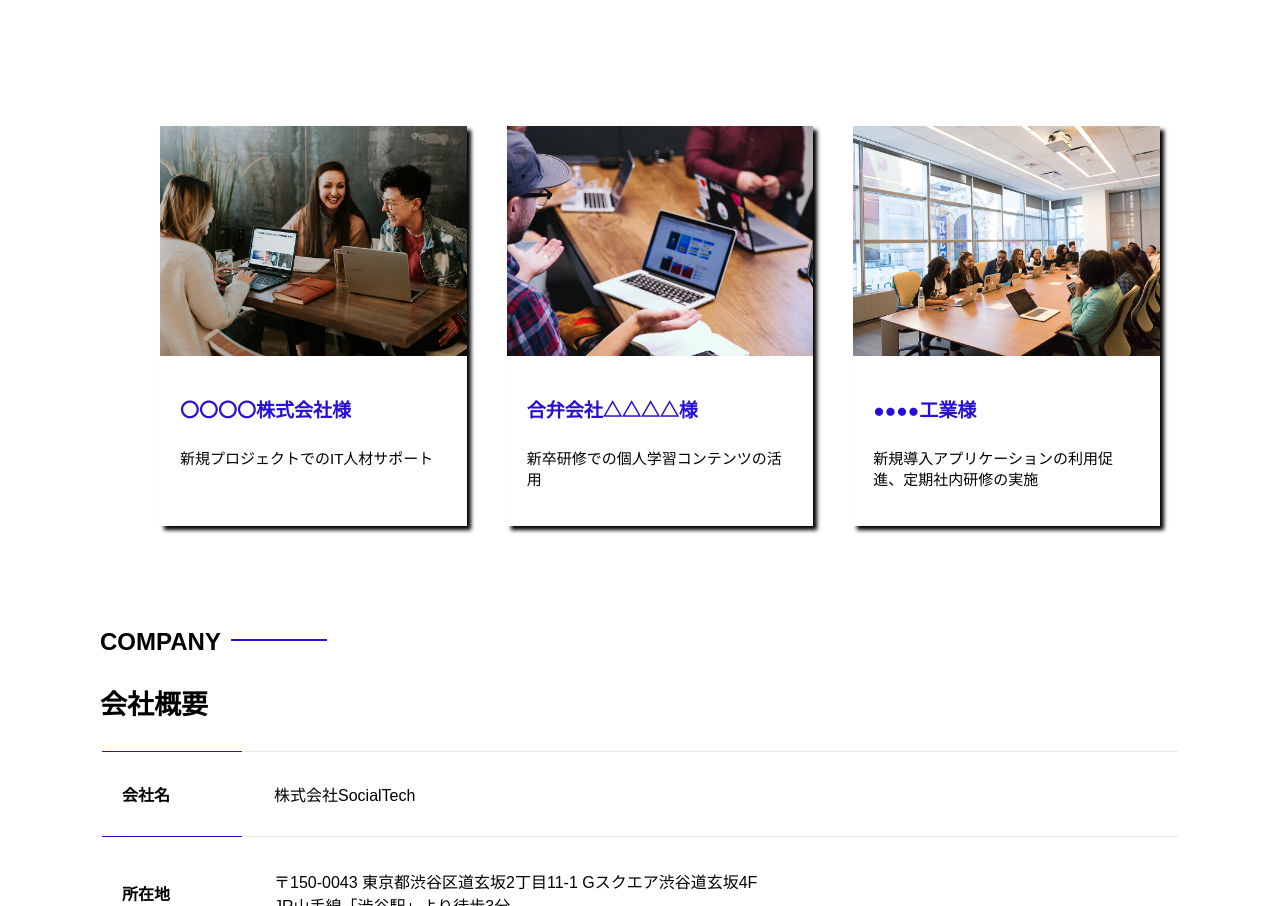
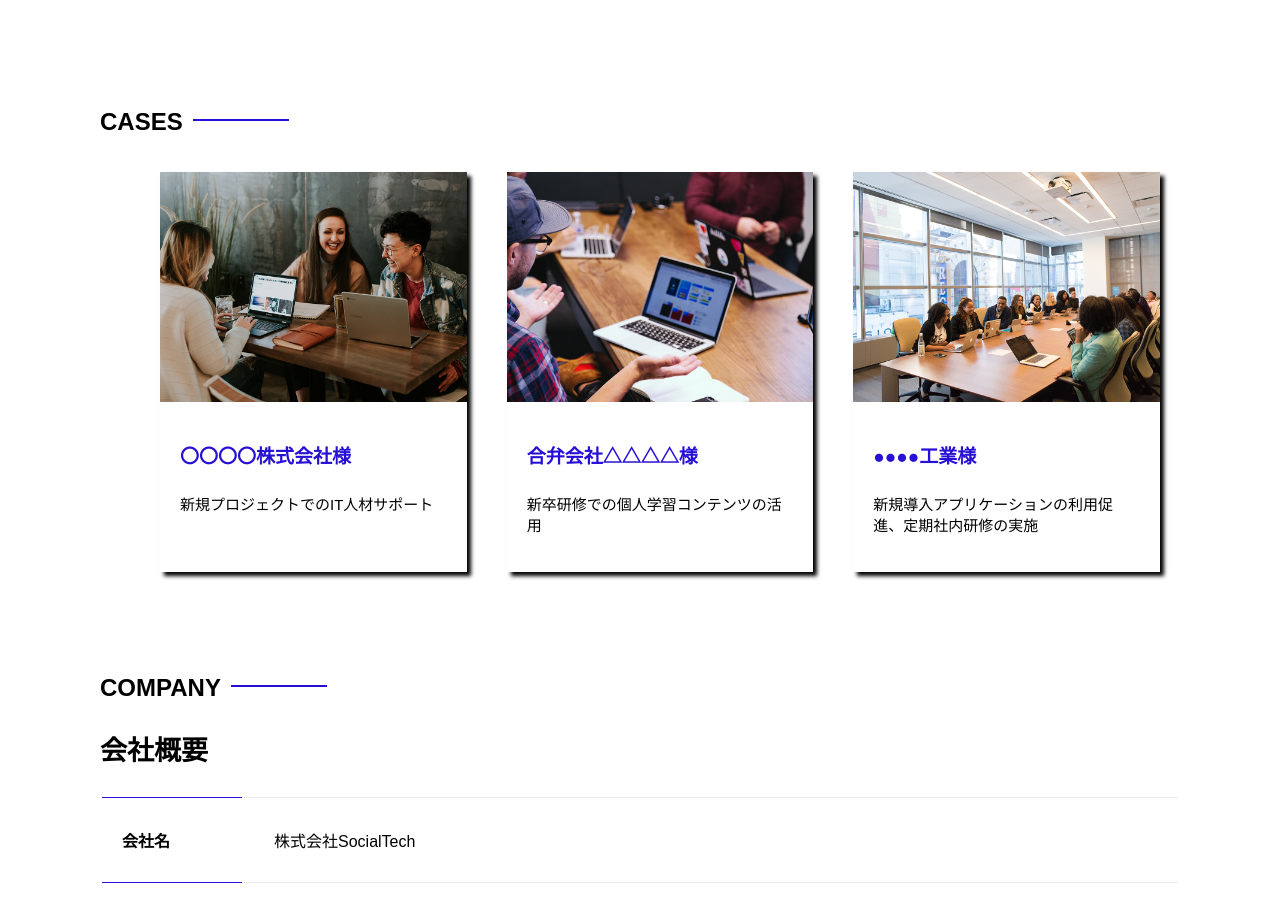
Before and after one commit to myuser3/socialtech-kadai_012, a plain HTML site: page index.html in a window 1280 px wide. Shown: the part 5019-5925 px from the top of the page. Drawn offline with Linux system fonts and the light colour scheme.

Commit message:
Update index.html

```diff
--- a/index.html
+++ b/index.html
@@ -300,7 +300,7 @@
 
 <!-- STEP3始まり -->
           <section id="cases">
-            <div class="index-h2">
+            <h2 class="index-h2">CASES</h2>
               <ul>
                 <li class="case-card">
                     <img class="case-img" src="images/index/case-1.png" alt="仲良く語り合う3人">
```
